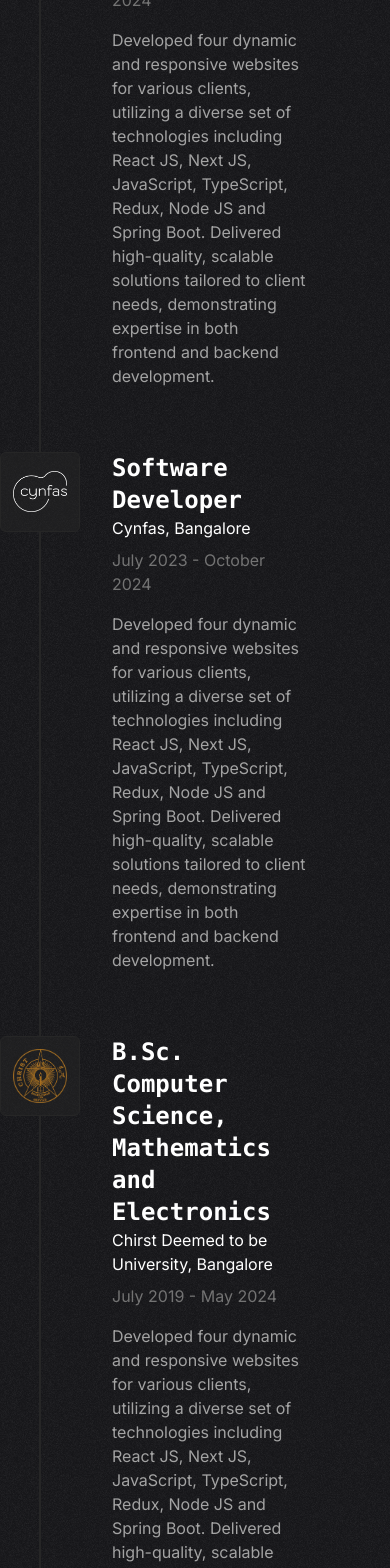
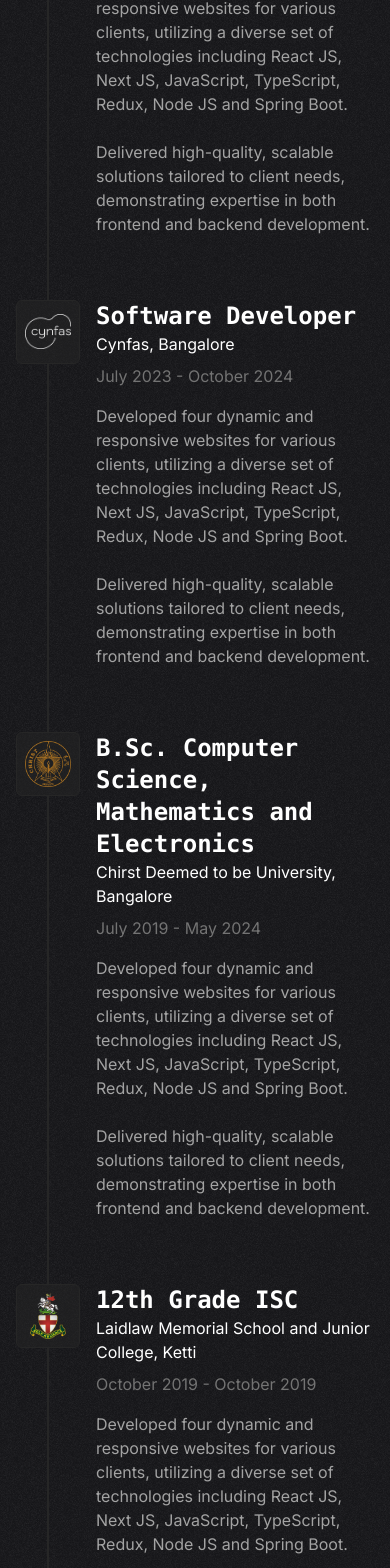
Before and after one commit to YaminNather/portfolio-website, a Next.js app: page / in a window 390 px wide. Shown: the part 1290-2858 px from the top of the page. Built offline with nearby package versions, Linux system fonts and the light colour scheme.

Commit message:
=Home Page Work Experience Responsiveness

```diff
--- a/src/app/(pages)/(home)/work_experience_section/components/work_experience_item.tsx
+++ b/src/app/(pages)/(home)/work_experience_section/components/work_experience_item.tsx
@@ -21,14 +21,14 @@ export function WorkExperienceItem(props: WorkExperienceItemProps) {
   return (
     <div ref={(element) => setElement(element)} {...props} className={`flex ${props.className}`}>
       <div className="flex flex-col items-center">
-        <div className="size-20 flex rounded-md border border-neutral-800 bg-neutral-800 bg-opacity-50 justify-center items-center p-3">
+        <div className="size-16 md:size-20 flex rounded-md border border-neutral-800 bg-neutral-800 bg-opacity-50 justify-center items-center p-2 md:p-3">
           <Image src={props.icon} alt="" className="w-full h-full object-contain" />
         </div>
 
         <div className={`w-[2px] flex-grow bg-neutral-800 ${styles.line} ${(isVisible) ? styles.line_grow_animation : ""}`} />
       </div>
 
-      <div className="ms-8 w-6/12 pb-16">
+      <div className="ms-4 md:ms-8 max-w-2xl pb-16">
         <p className={`font-mono text-white font-extrabold text-2xl animate-slide-in-y-initial ${(isVisible) ? "animate-slide-in-y" : ""}`}>
           {props.role}
         </p>
--- a/src/app/(pages)/(home)/work_experience_section/work_experience.tsx
+++ b/src/app/(pages)/(home)/work_experience_section/work_experience.tsx
@@ -39,11 +39,20 @@ export class WorkExperience {
         location: "Bangalore",
         timePeriod: new DateRange(new Date(2023, 6), new Date(2024, 9)),
         description: (className) => (
-            <p className={className}>
+            <div className={className}>
+                <p>
                     Developed four dynamic and responsive websites for various clients, utilizing a diverse set of technologies including React JS,
-                Next JS, JavaScript, TypeScript, Redux, Node JS and Spring Boot. Delivered high-quality, scalable solutions tailored to client
+                    Next JS, JavaScript, TypeScript, Redux, Node JS and Spring Boot.
+                </p>
+
+                <br />
+
+                <p>
+                    Delivered high-quality, scalable solutions tailored to client
                     needs, demonstrating expertise in both frontend and backend development.
                 </p>
+
+            </div>
         )
     });
 
@@ -54,11 +63,20 @@ export class WorkExperience {
         role: "Software Developer",
         timePeriod: new DateRange(new Date(2023, 6), new Date(2024, 9)),
         description: (className) => (
-            <p className={className}>
+            <div className={className}>
+                <p>
                     Developed four dynamic and responsive websites for various clients, utilizing a diverse set of technologies including React JS,
-                Next JS, JavaScript, TypeScript, Redux, Node JS and Spring Boot. Delivered high-quality, scalable solutions tailored to client
+                    Next JS, JavaScript, TypeScript, Redux, Node JS and Spring Boot.
+                </p>
+
+                <br />
+
+                <p>
+                    Delivered high-quality, scalable solutions tailored to client
                     needs, demonstrating expertise in both frontend and backend development.
                 </p>
+
+            </div>
         )
     });
 
@@ -69,11 +87,20 @@ export class WorkExperience {
         role: 'B.Sc. Computer Science, Mathematics and Electronics',
         timePeriod: new DateRange(new Date(2019, 6), new Date(2024, 4)),
         description: (className) => (
-            <p className={className}>
+            <div className={className}>
+                <p>
                     Developed four dynamic and responsive websites for various clients, utilizing a diverse set of technologies including React JS,
-                Next JS, JavaScript, TypeScript, Redux, Node JS and Spring Boot. Delivered high-quality, scalable solutions tailored to client
+                    Next JS, JavaScript, TypeScript, Redux, Node JS and Spring Boot.
+                </p>
+
+                <br />
+
+                <p>
+                    Delivered high-quality, scalable solutions tailored to client
                     needs, demonstrating expertise in both frontend and backend development.
                 </p>
+
+            </div>
         )
     });
 
@@ -84,11 +111,20 @@ export class WorkExperience {
         role: '12th Grade ISC',
         timePeriod: new DateRange(new Date(2019, 9), new Date(2019, 9)),
         description: (className) => (
-            <p className={className}>
+            <div className={className}>
+                <p>
                     Developed four dynamic and responsive websites for various clients, utilizing a diverse set of technologies including React JS,
-                Next JS, JavaScript, TypeScript, Redux, Node JS and Spring Boot. Delivered high-quality, scalable solutions tailored to client
+                    Next JS, JavaScript, TypeScript, Redux, Node JS and Spring Boot.
+                </p>
+
+                <br />
+
+                <p>
+                    Delivered high-quality, scalable solutions tailored to client
                     needs, demonstrating expertise in both frontend and backend development.
                 </p>
+
+            </div>
         ),
     });
 
--- a/src/app/(pages)/(home)/work_experience_section/work_experience_section.tsx
+++ b/src/app/(pages)/(home)/work_experience_section/work_experience_section.tsx
@@ -9,7 +9,7 @@ import { WorkExperience } from "./work_experience";
 
 export function WorkExperienceSection(): ReactNode {
   return (
-    <section id="projects" className="py-16">
+    <section id="projects" className="px-4 py-16">
       <H1>Timeline</H1>
 
       {WorkExperience.values.map(
```
Lines whose indentation alone changed are shown as unchanged.
